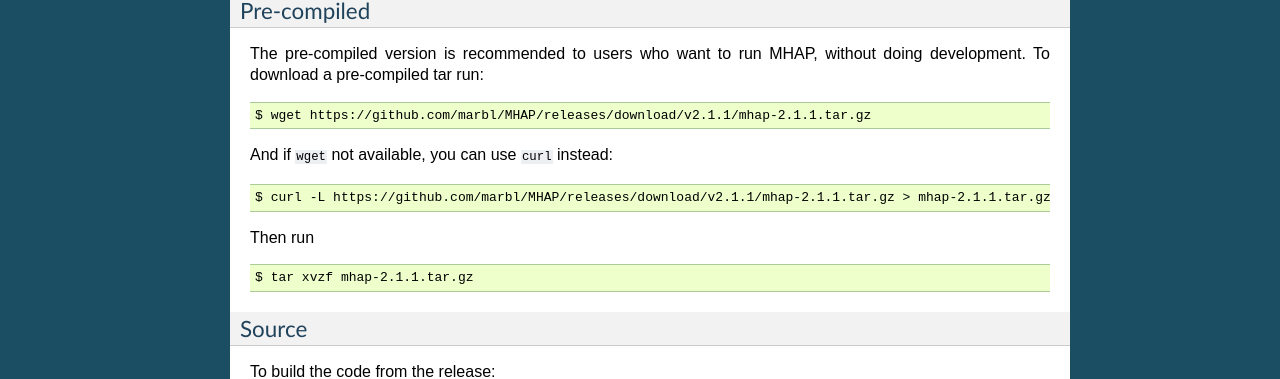
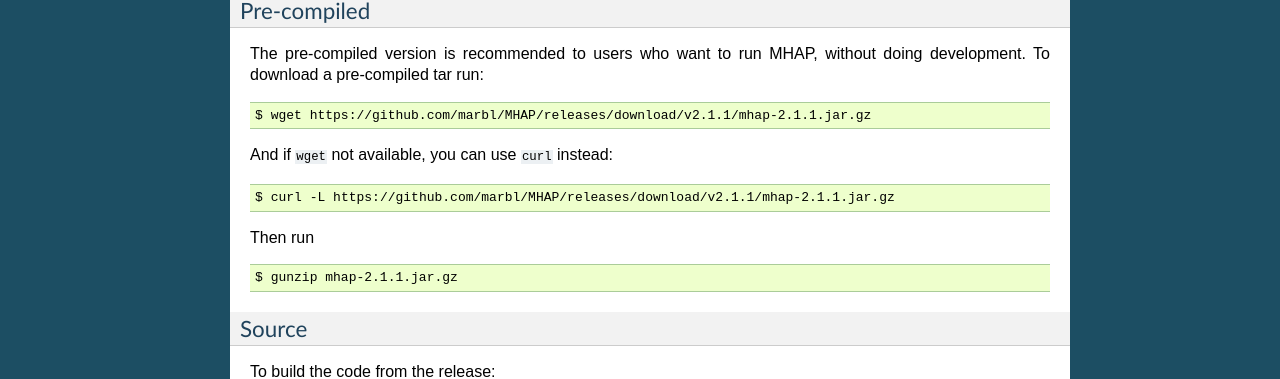
Before and after one commit to marbl/MHAP, a Sphinx documentation site: the page built from docs/source/installation.rst, in a window 1280 px wide. Shown: the part 561-940 px from the top of the page. Built offline with Sphinx 7.4.7, drawn with Linux system fonts in a browser that asks for light colours.

Commit message:
Update installation.rst

```diff
--- a/docs/source/installation.rst
+++ b/docs/source/installation.rst
@@ -28,19 +28,19 @@
 
 .. code-block:: bash
 
-    $ wget https://github.com/marbl/MHAP/releases/download/v2.1.1/mhap-2.1.1.tar.gz
+    $ wget https://github.com/marbl/MHAP/releases/download/v2.1.1/mhap-2.1.1.jar.gz
 
 And if ``wget`` not available, you can use ``curl`` instead:
 
 .. code-block:: bash
 
-    $ curl -L https://github.com/marbl/MHAP/releases/download/v2.1.1/mhap-2.1.1.tar.gz > mhap-2.1.1.tar.gz
+    $ curl -L https://github.com/marbl/MHAP/releases/download/v2.1.1/mhap-2.1.1.jar.gz
 
 Then run
 
 .. code-block:: bash
 
-   $ tar xvzf mhap-2.1.1.tar.gz
+   $ gunzip mhap-2.1.1.jar.gz
 
 Source
 -----------------
```
